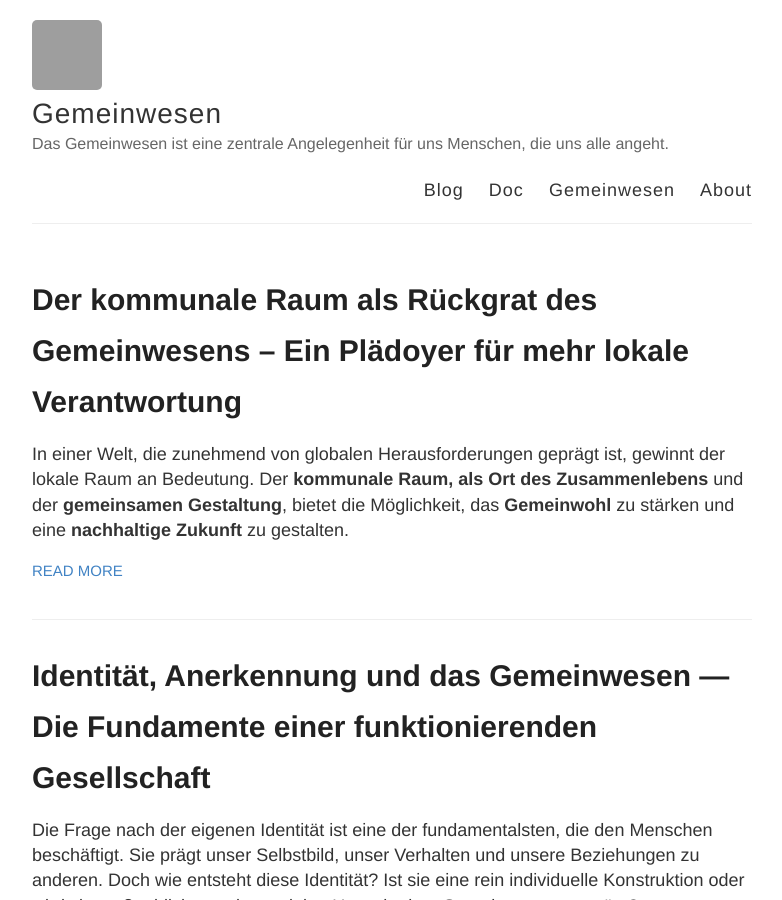
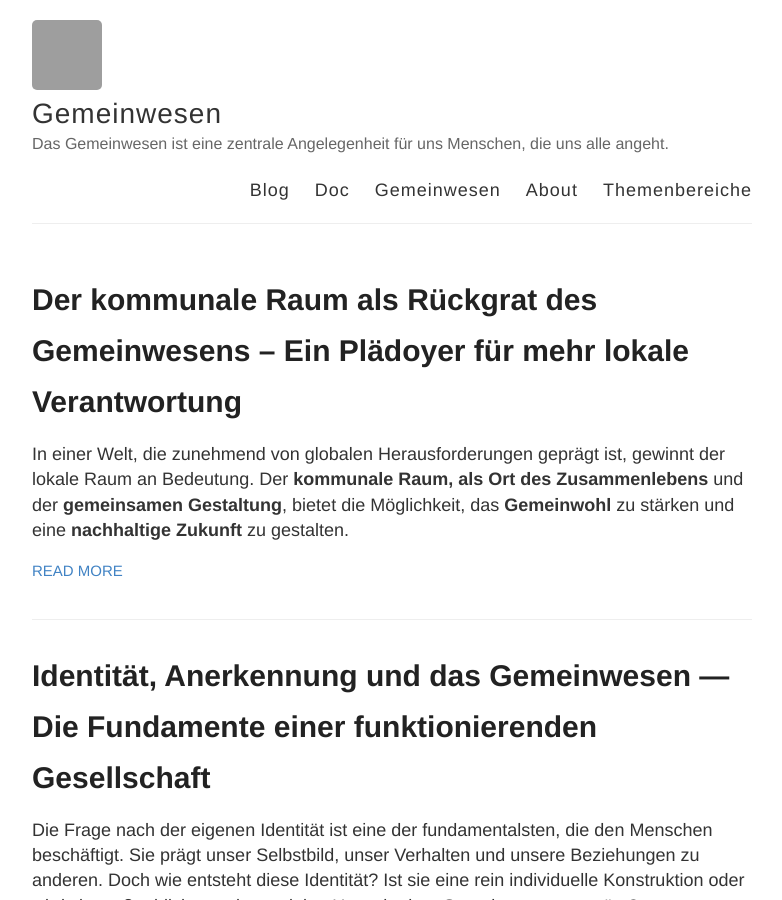
Before and after one commit to S2030c/gemeinwesen, a Jekyll site: the page built from index.html, in a window 1280 px wide and 900 px high. Shown: the whole window, without its empty margins (248-1030 px from the left). Built offline with Jekyll 4.4.1, drawn with Linux system fonts in a browser that asks for light colours; grey boxes are pictures that could not be loaded.

Commit message:
Update default.html

```diff
--- a/_layouts/default.html
+++ b/_layouts/default.html
@@ -31,6 +31,7 @@
             <a href="{{ site.baseurl }}/doc/" title="weitere Texte">Doc</a>
              <a href="{{ site.baseurl }}/gemeinwesen/" title="Gemeinwesen, Partizipation Gemeinwohl">Gemeinwesen</a>
             <a href="{{ site.baseurl }}/about" title="Autor about">About</a>
+            <a href="https://s2030c.github.io/projekte/" title="Verschiedene Themenbereiche : Projekte">Themenbereiche</a>
           </nav>
         </header>
       </div>
```
